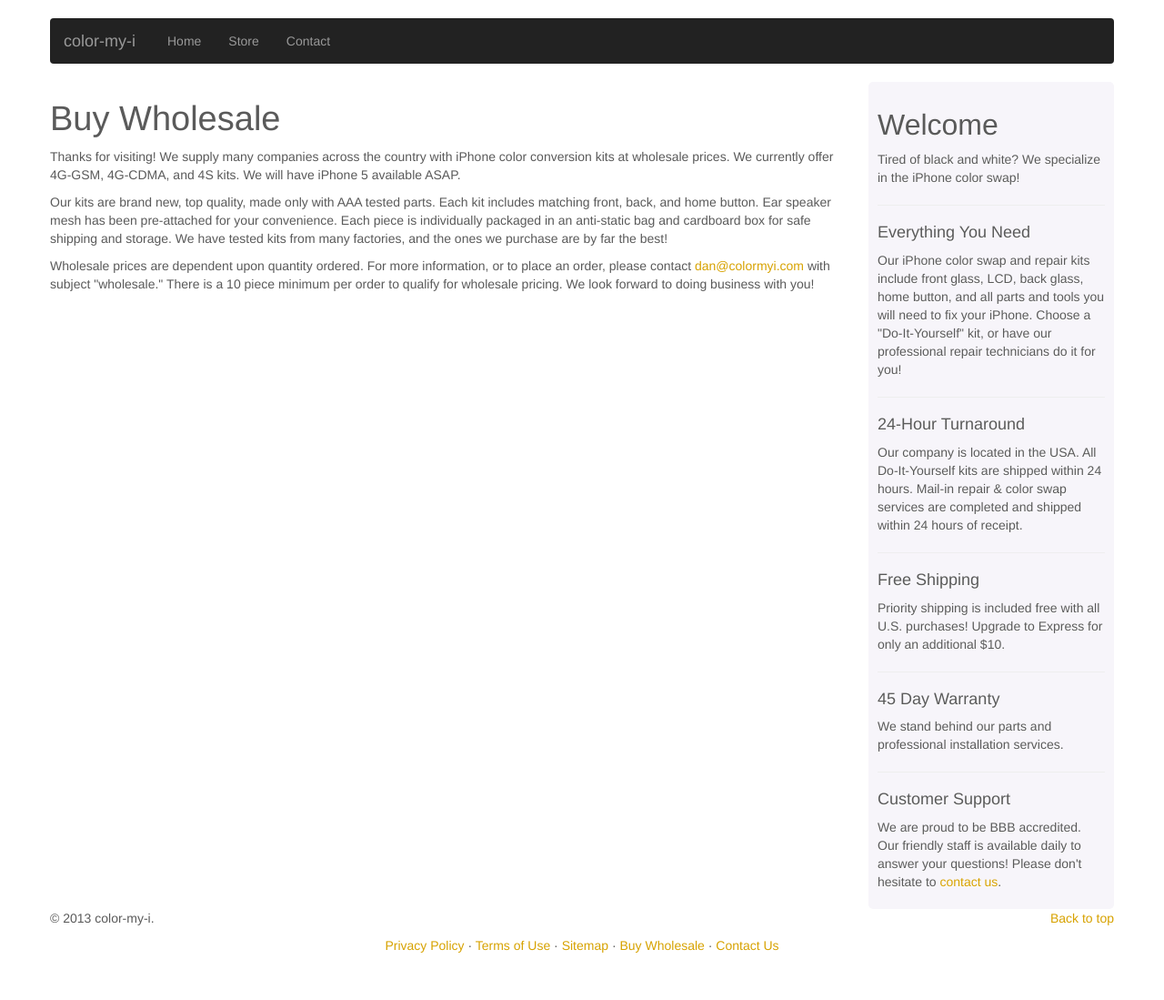
After one commit to cornelisonc/CMI-v2.5, a PHP site: page /buy-wholesale.php in a window 1280 px wide. The commit adds this page. Shown: the whole page at 91% size. Run offline with PHP 8.4, Linux system fonts and the light colour scheme; some libraries are stand-ins or nearby versions.

Commit message:
Buy wholesale

```diff
--- /dev/null
+++ b/buy-wholesale.php
@@ -0,0 +1,24 @@
+<?php
+include "header.php";
+?>
+
+<div class="container">
+
+	<div class="row">
+
+		<div class="col-lg-9">
+			<h1>Buy Wholesale</h1>
+			<p>Thanks for visiting! We supply many companies across the country with iPhone color conversion kits at wholesale prices. We currently offer 4G-GSM, 4G-CDMA, and 4S kits. We will have iPhone 5 available ASAP.</p>
+			<p>Our kits are brand new, top quality, made only with AAA tested parts. Each kit includes matching front, back, and home button. Ear speaker mesh has been pre-attached for your convenience. Each piece is individually packaged in an anti-static bag and cardboard box for safe shipping and storage. We have tested kits from many factories, and the ones we purchase are by far the best!</p>
+			<p>Wholesale prices are dependent upon quantity ordered. For more information, or to place an order, please contact <a href="#">dan@colormyi.com</a> with subject "wholesale." There is a 10 piece minimum per order to qualify for wholesale pricing. We look forward to doing business with you!</p>
+		</div>
+
+		<?php
+			include "sidebar.php";
+		?>
+
+	</div><!-- /.row -->
+
+<?php
+include "footer.php";
+?>
--- a/footer.php
+++ b/footer.php
@@ -5,7 +5,7 @@
         	<a href="privacy-policy.php">Privacy Policy</a> ·
         	<a href="terms-of-use.php">Terms of Use</a> ·
         	<a href="#">Sitemap</a> ·
-        	<a href="#">Buy Wholesale</a> ·
+        	<a href="buy-wholesale.php">Buy Wholesale</a> ·
         	<a href="#">Contact Us</a>
         </p>
       </footer>
```
Also changed, not shown: contact.php (+7 -1 lines).
